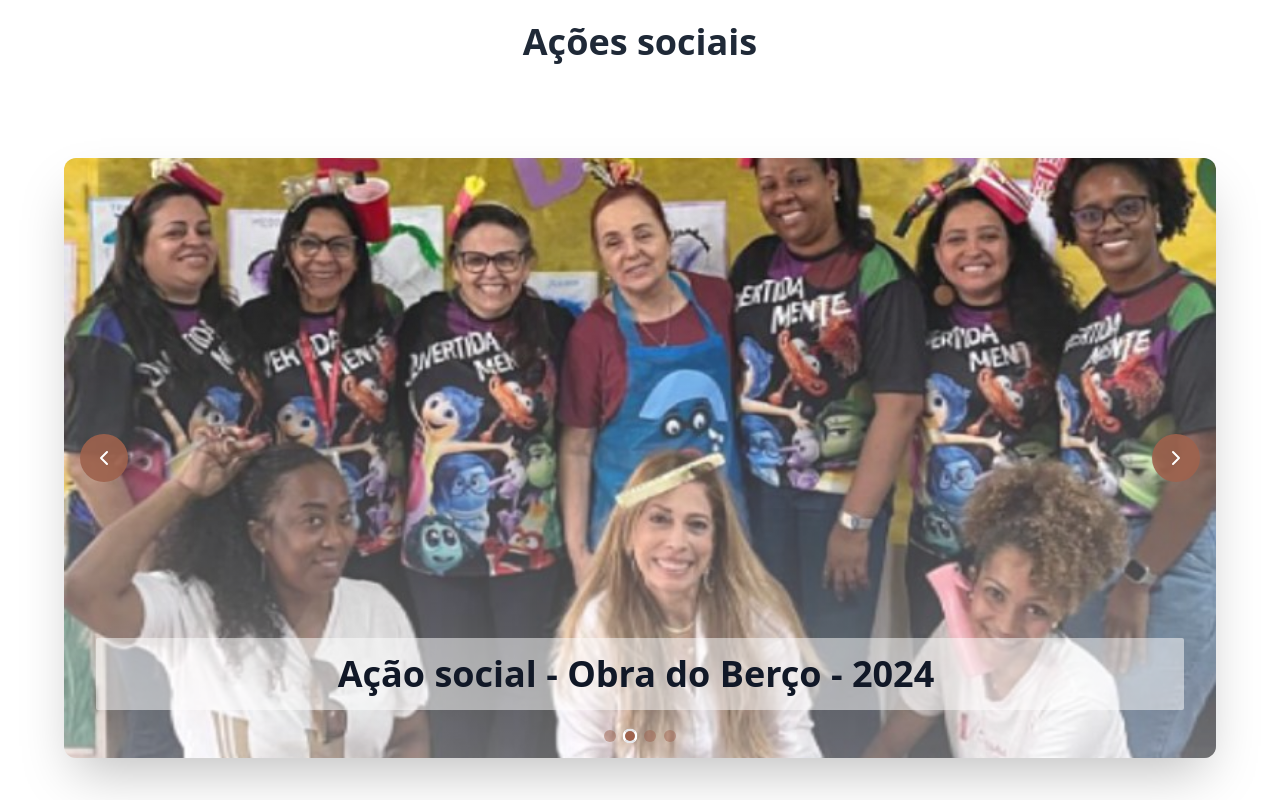
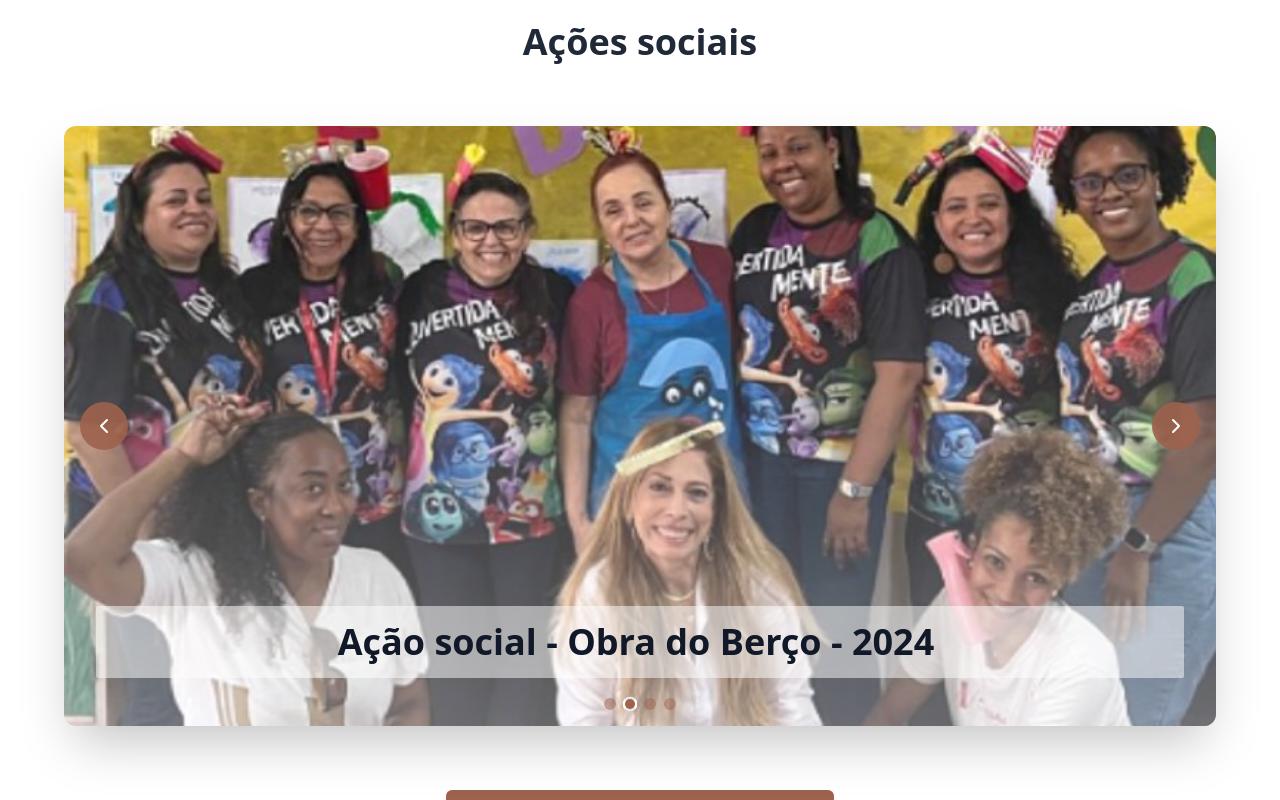
Before and after one commit to RiqueBruno/acad-w-z, a Next.js app: page / in a window 1280 px wide. Shown: the part 4320-5120 px from the top of the page. Built offline with nearby package versions, Linux system fonts and the light colour scheme.

Commit message:
feat: SocialAction - adiciona tipo 'social' ao componente Carousel

```diff
--- a/src/components/SocialAction/index.tsx
+++ b/src/components/SocialAction/index.tsx
@@ -8,11 +8,11 @@ type SocialActionProps = {
 export default function SocialAction({ arr }: SocialActionProps) {
   return (
     <section className="py-12 bg-colors-brand-primary mt-16">
-      <div className="container mx-auto space-y-24 px-16 flex flex-col items-center justify-center">
+      <div className="container mx-auto space-y-16 px-16 flex flex-col items-center justify-center">
         <h2 className="text-3xl lg:text-4xl text-center font-bold text-gray-800">
           Ações sociais
         </h2>
-        <CarouselComponent carouselItems={arr} />
+        <CarouselComponent carouselItems={arr} type="social" />
         <Link
           href="/sobre"
           className="text-xl text-center text-colors-brand-primary bg-colors-brand-tertiary rounded-md p-4 mt-4"
```
